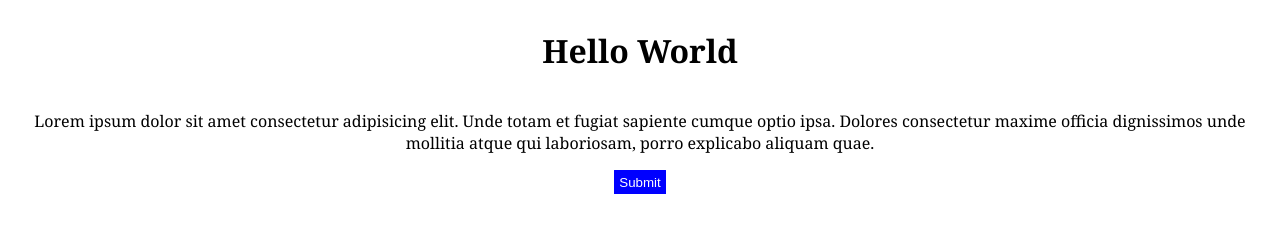
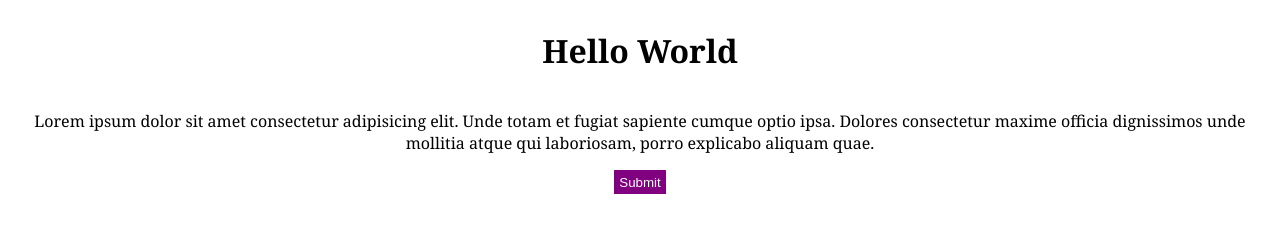
Before and after one commit to Rishia-p/purple, a plain HTML site: page index.html in a window 1280 px wide. Drawn offline with Linux system fonts and the light colour scheme.

Commit message:
fix: change button background color to purple

```diff
--- a/index.html
+++ b/index.html
@@ -17,6 +17,6 @@
 <body>
     <h1>Hello World</h1>
     <p style="text-align: center;"> Lorem ipsum dolor sit amet consectetur adipisicing elit. Unde totam et fugiat sapiente cumque optio ipsa. Dolores consectetur maxime officia dignissimos unde mollitia atque qui laboriosam, porro explicabo aliquam quae.</p>
-    <button type="button" style="border: none; border-radius: .3px; padding: .3rem; background-color: blue; color: #fff">Submit</button>
+    <button type="button" style="border: none; border-radius: .3px; padding: .3rem; background-color: purple; color: #fff">Submit</button>
 </body>
 </html>
```
